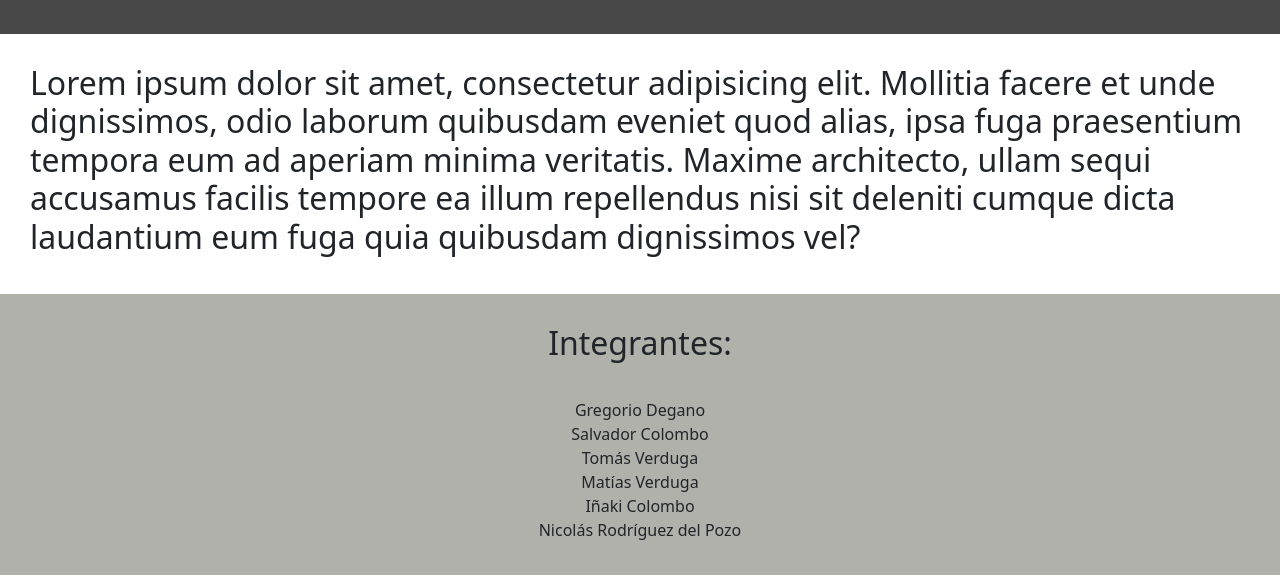
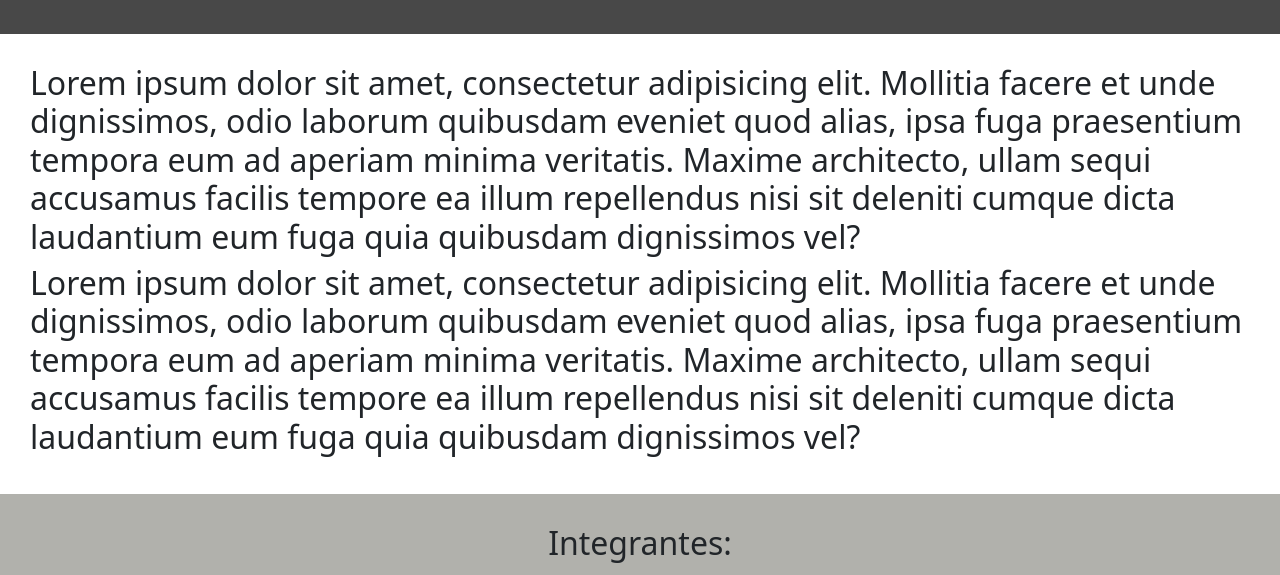
Before and after one commit to Molinacastt/Entrega-final, a plain HTML site: page index.html in a window 1280 px wide. Shown: the part 602-1177 px from the top of the page. Drawn offline with nearby package versions, Linux system fonts and the light colour scheme.

Commit message:
Primer cambio

```diff
--- a/CSS/style.css
+++ b/CSS/style.css
@@ -11,7 +11,7 @@
 .nav {
     background-color: rgb(72, 72, 72);
     padding: 30px;
-    color: aliceblue;
+    color: rgb(235, 238, 240);
     display: flex;
     justify-content: center;
 }
--- a/index.html
+++ b/index.html
@@ -54,6 +54,14 @@
       nisi sit deleniti cumque dicta laudantium eum fuga quia quibusdam
       dignissimos vel?
     </h2>
+    <h2>
+      Lorem ipsum dolor sit amet, consectetur adipisicing elit. Mollitia
+      facere et unde dignissimos, odio laborum quibusdam eveniet quod alias,
+      ipsa fuga praesentium tempora eum ad aperiam minima veritatis. Maxime
+      architecto, ullam sequi accusamus facilis tempore ea illum repellendus
+      nisi sit deleniti cumque dicta laudantium eum fuga quia quibusdam
+      dignissimos vel?
+    </h2>
   </main>
   <!-- MAIN END -->
 
```
